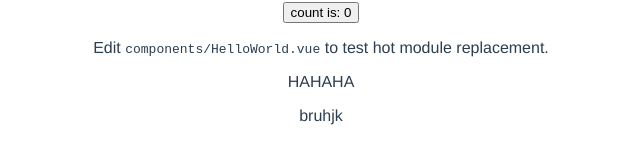
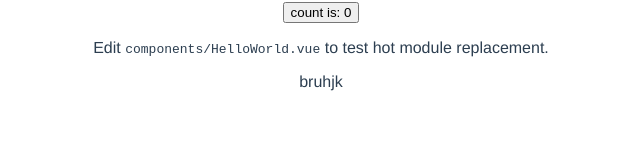
Before and after one commit to joseph0x45/express-app-skeleton, a Vue app in the folder vue/: page / in a window 1280 px wide. Shown: the part 410-573 px from the top of the page, without its empty margins (319-959 px from the left). Built offline with nearby package versions, Linux system fonts and the light colour scheme.

Commit message:
Update TestComponent.vue

```diff
--- a/vue/src/components/TestComponent.vue
+++ b/vue/src/components/TestComponent.vue
@@ -9,7 +9,4 @@ export default {
 </script>
 
 <template>
-    <div @click="number--">
-        <p @click.stop>HAHAHA</p>
-    </div>
 </template>
```
